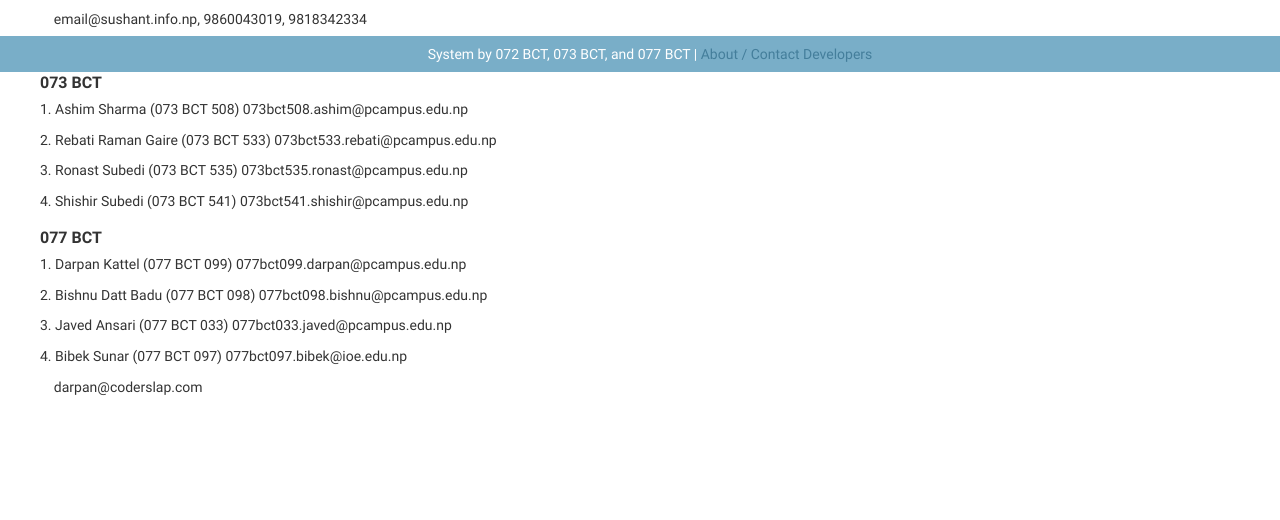
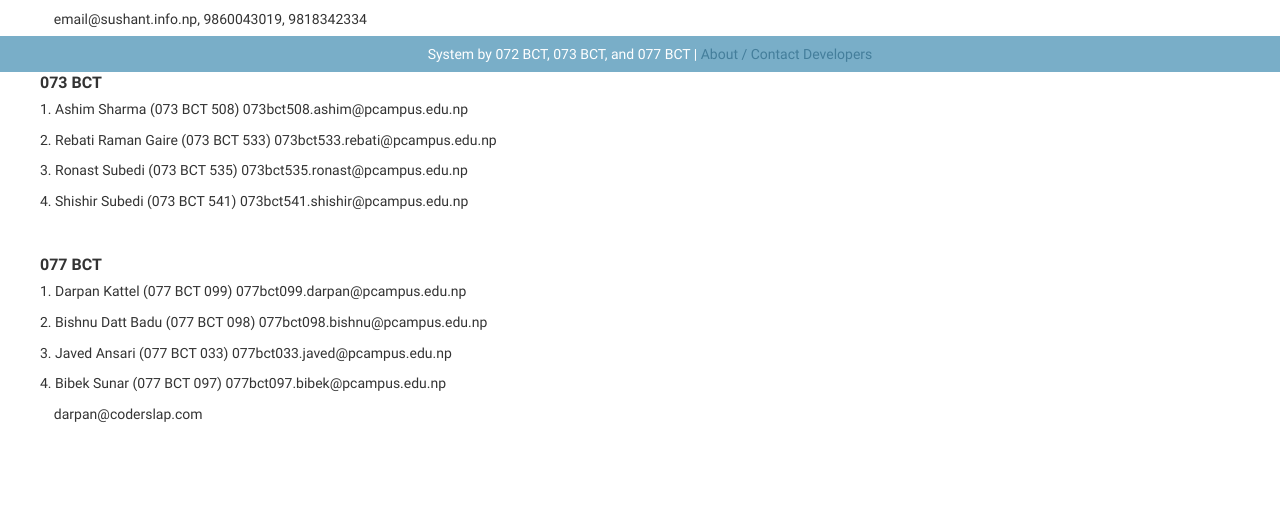
Before and after one commit to darpankattel/msc-workflow-document-ms, a Django app: template templates/admin/about.html in a window 1280 px wide. Shown: the part 726-1246 px from the top of the page. Before the commit the page ends 1122 px from the top, so only its background shows below. Run offline with Django 3.2, Linux system fonts and the light colour scheme; the template is opened without the code that fills it, so the values that code supplies are empty; parts of the project's set-up code (start-up, migrations or seed data) failed here and were passed over.

Commit message:
changed the about page

```diff
--- a/templates/admin/about.html
+++ b/templates/admin/about.html
@@ -31,12 +31,13 @@
     <p> 3. Ronast Subedi (073 BCT 535) 073bct535.ronast@pcampus.edu.np</p>
     <p> 4. Shishir Subedi (073 BCT 541) 073bct541.shishir@pcampus.edu.np</p>
 
+    <br>
     <h2>077 BCT</h2>
     <p>
         1. Darpan Kattel (077 BCT 099) 077bct099.darpan@pcampus.edu.np </p>
     <p> 2. Bishnu Datt Badu (077 BCT 098) 077bct098.bishnu@pcampus.edu.np</p>
     <p> 3. Javed Ansari (077 BCT 033) 077bct033.javed@pcampus.edu.np</p>
-    <p> 4. Bibek Sunar (077 BCT 097) 077bct097.bibek@ioe.edu.np
+    <p> 4. Bibek Sunar (077 BCT 097) 077bct097.bibek@pcampus.edu.np
     <p>&nbsp;&nbsp;&nbsp;&nbsp;darpan@coderslap.com</p>
 
     <br>
```
